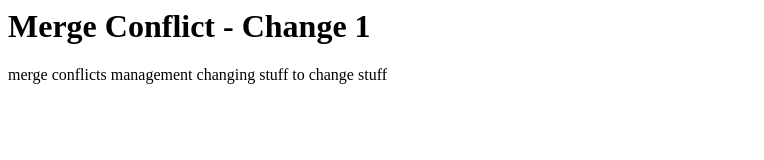
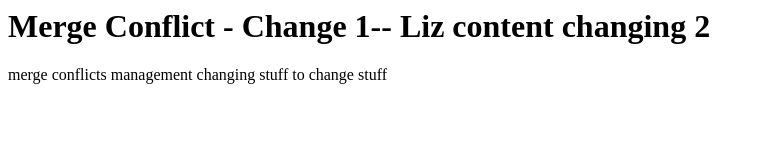
Before and after one commit to kadkins4/merge-conflicts, a plain HTML site: page index.html in a window 1280 px wide. Shown: the whole page, without its empty margins (0-764 px from the left). Drawn offline with Linux system fonts and the light colour scheme.

Commit message:
change to index

```diff
--- a/index.html
+++ b/index.html
@@ -1,2 +1,2 @@
-<h1>Merge Conflict - Change 1</h1>
+<h1>Merge Conflict - Change 1-- Liz content changing 2</h1>
 <p>merge conflicts management changing stuff to change stuff</p>
```
